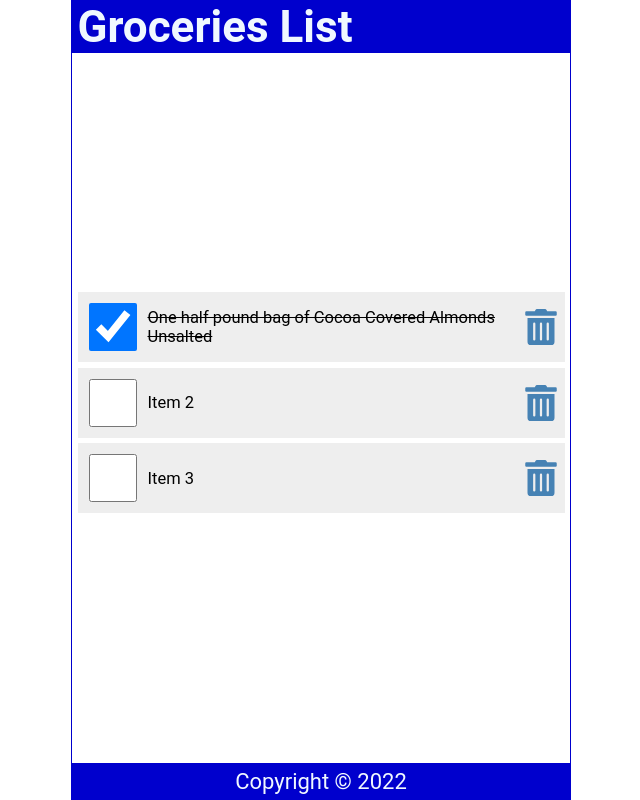
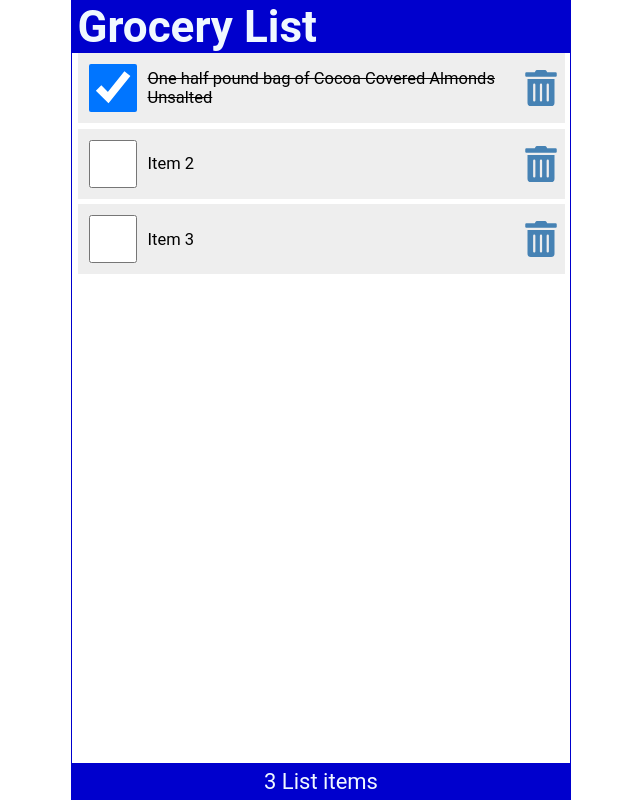
Before and after one commit to hoot-dev/react_tut, a React (Create React App) app: page / in a window 1280 px wide. Shown: the whole page, without its empty margins (319-959 px from the left). Built offline with nearby package versions, Linux system fonts and the light colour scheme; the HTML template or start-up script is replaced by a standard one.

Commit message:
Chapter 9: Controlled Component Inputs - 2:01:19

```diff
--- a/src/App.js
+++ b/src/App.js
@@ -1,13 +1,50 @@
 import Header from './Header';
 import Content from './Content';
 import Footer from './Footer';
+import { useState } from 'react';
 
 function App() {
+  const [items, setItems] = useState([
+    {
+      id: 1,
+      checked: true,
+      item: "One half pound bag of Cocoa Covered Almonds Unsalted"
+    },
+    {
+      id: 2,
+      checked: false,
+      item: "Item 2"
+    },
+    {
+      id: 3,
+      checked: false,
+      item: "Item 3"
+    }
+  ]);
+
+  const handleCheck = (id) => {
+    const listItems = items.map(
+      (item) => item.id === id ?
+        { ...item, checked: !item.checked } : item);
+    setItems(listItems);
+    localStorage.setItem('shoppinglist', JSON.stringify(listItems));
+  }
+
+  const handleDelete = (id) => {
+    const listItems = items.filter((item) => item.id !== id);
+    setItems(listItems);
+    localStorage.setItem('shoppinglist', JSON.stringify(listItems));
+  }
+
   return (
     <div className="App">
-      <Header />
-      <Content />
-      <Footer />
+      <Header title="Grocery List" />
+      <Content
+        items={items}
+        handleCheck={handleCheck}
+        handleDelete={handleDelete}
+      />
+      <Footer length={items.length} />
     </div>
   );
 }
--- a/src/Content.js
+++ b/src/Content.js
@@ -1,62 +1,15 @@
-import {useState} from 'react';
-import { FaTrashAlt } from 'react-icons/fa';
+import ItemList from './ItemList';
 
-const Content = () => {
-    const [items, setItems] = useState([
-        {
-            id: 1,
-            checked: true,
-            item: "One half pound bag of Cocoa Covered Almonds Unsalted"
-        },
-        {
-            id: 2,
-            checked: false,
-            item: "Item 2"
-        },
-        {
-            id: 3,
-            checked: false,
-            item: "Item 3"
-        }
-    ]);
-
-    const handleCheck = (id) => {
-        const listItems = items.map(
-                (item) => item.id === id ?
-                { ...item, checked: !item.checked } : item);
-        setItems(listItems);
-        localStorage.setItem('shoppinglist', JSON.stringify(listItems));
-    }
-
-    const handleDelete = (id) => {
-        const listItems = items.filter((item) => item.id !== id);
-        setItems(listItems);
-        localStorage.setItem('shoppinglist', JSON.stringify(listItems));
-    }
+const Content = ({ items, handleCheck, handleDelete }) => {
 
     return (
         <main>
             {items.length ? (
-                <ul>
-                    {items.map((item) => (
-                        <li className="item" key={item.id}>
-                            <input
-                                type="checkbox"
-                                onChange={() => handleCheck(item.id)}
-                                checked={item.checked}
-                            />
-                            <label
-                                style={(item.checked) ? { textDecoration: "line-through" } : null}
-                                onDoubleClick={() => handleCheck(item.id)}
-                            >{item.item}</label>
-                            < FaTrashAlt
-                                onClick={() => handleDelete(item.id)}
-                                role="button"
-                                tabIndex="0"
-                            />
-                        </li>
-                    ))}
-                </ul>
+                <ItemList
+                    items={items}
+                    handleCheck={handleCheck}
+                    handleDelete={handleDelete}
+                />
             ) : (
                 <p style={{ marginTop: '2rem' }}>Your list is empty.</p>
             )}
--- a/src/Footer.js
+++ b/src/Footer.js
@@ -1,12 +1,9 @@
 import React from 'react'
 
-const Footer = () => {
-    const today = new Date();
+const Footer = ({ length }) => {
     return (
         <footer>
-            <p>
-                Copyright &copy; {today.getFullYear()}
-            </p>
+            <p>{length} List {length === 1 ? "item" : "items"}</p>
         </footer>
     )
 }
--- a/src/Header.js
+++ b/src/Header.js
@@ -1,11 +1,15 @@
 import React from 'react'
 
-const Header = () => {
+const Header = ({ title }) => {
     return (
         <header>
-            <h1>Groceries List</h1>
+            <h1>{title}</h1>
         </header>
     )
 }
 
+Header.defaultProps = {
+    title: "Default Title"
+}
+
 export default Header;
--- /dev/null
+++ b/src/ItemList.js
@@ -0,0 +1,18 @@
+import LineItem from './LineItem';
+
+const ItemList = ({ items, handleCheck, handleDelete }) => {
+    return (
+        <ul>
+            {items.map((item) => (
+                < LineItem
+                    key={item.id}
+                    item={item}
+                    handleCheck={handleCheck}
+                    handleDelete={handleDelete}
+                />
+            ))}
+        </ul>
+    )
+}
+
+export default ItemList
--- /dev/null
+++ b/src/LineItem.js
@@ -0,0 +1,27 @@
+import { FaTrashAlt } from 'react-icons/fa';
+
+const LineItem = ({ item, handleCheck, handleDelete }) => {
+    return (
+        <li className="item">
+            <input
+                type="checkbox"
+                onChange={() => handleCheck(item.id)}
+                checked={item.checked}
+            />
+            <label
+                style={
+                    (item.checked) ? { textDecoration: "line-through" } : null
+                }
+                onDoubleClick={() => handleCheck(item.id)}
+            >{item.item}</label>
+            < FaTrashAlt
+                onClick={() => handleDelete(item.id)}
+                role="button"
+                tabIndex="0"
+                aria-label={`Delete ${item.item}`}
+            />
+        </li>
+    )
+}
+
+export default LineItem
--- a/src/index.css
+++ b/src/index.css
@@ -44,7 +44,7 @@
   display: flex;
   flex-direction: column;
   flex-grow: 1;
-  justify-content: center;
+  justify-content: flex-start;
   align-items: center;
   overflow-y: auto;
 }
```
